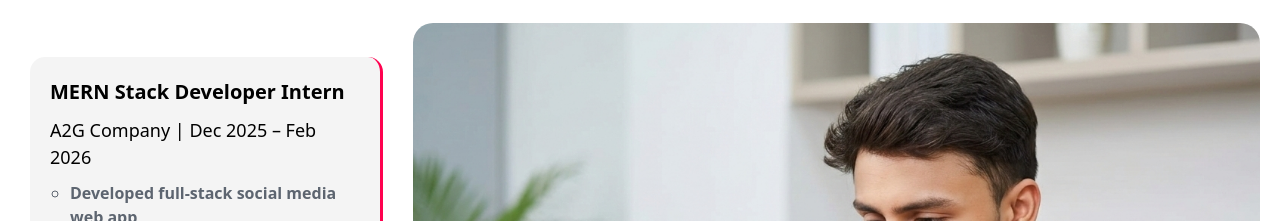
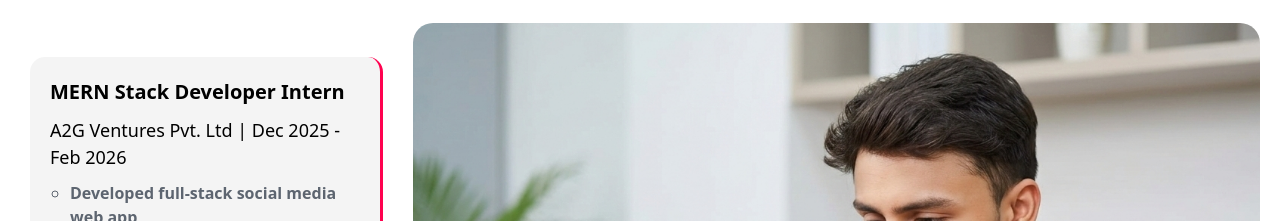
Before and after one commit to ganeshsaini-official/ganesh-saini-portfolio, a React (Vite) app in the folder my-portfolio/: page / in a window 1280 px wide. Shown: the part 2772-2993 px from the top of the page. Built offline with nearby package versions, Linux system fonts and the light colour scheme.

Commit message:
Ganesh-Saini portfolio website

```diff
--- a/my-portfolio/src/pages/Experience.jsx
+++ b/my-portfolio/src/pages/Experience.jsx
@@ -10,7 +10,7 @@ const Experience = () => {
                         <div className="left-experience-container">
                             <div className="single-experience-container">
                                 <h2>MERN Stack Developer Intern</h2>
-                                <h3>A2G Company | Dec 2025 – Feb 2026</h3>
+                                <h3>A2G Ventures Pvt. Ltd | Dec 2025 - Feb 2026</h3>
                                 <ul>
                                     <li>Developed full-stack social media web app</li>
                                     <li>Implemented JWT authentication </li>
```
